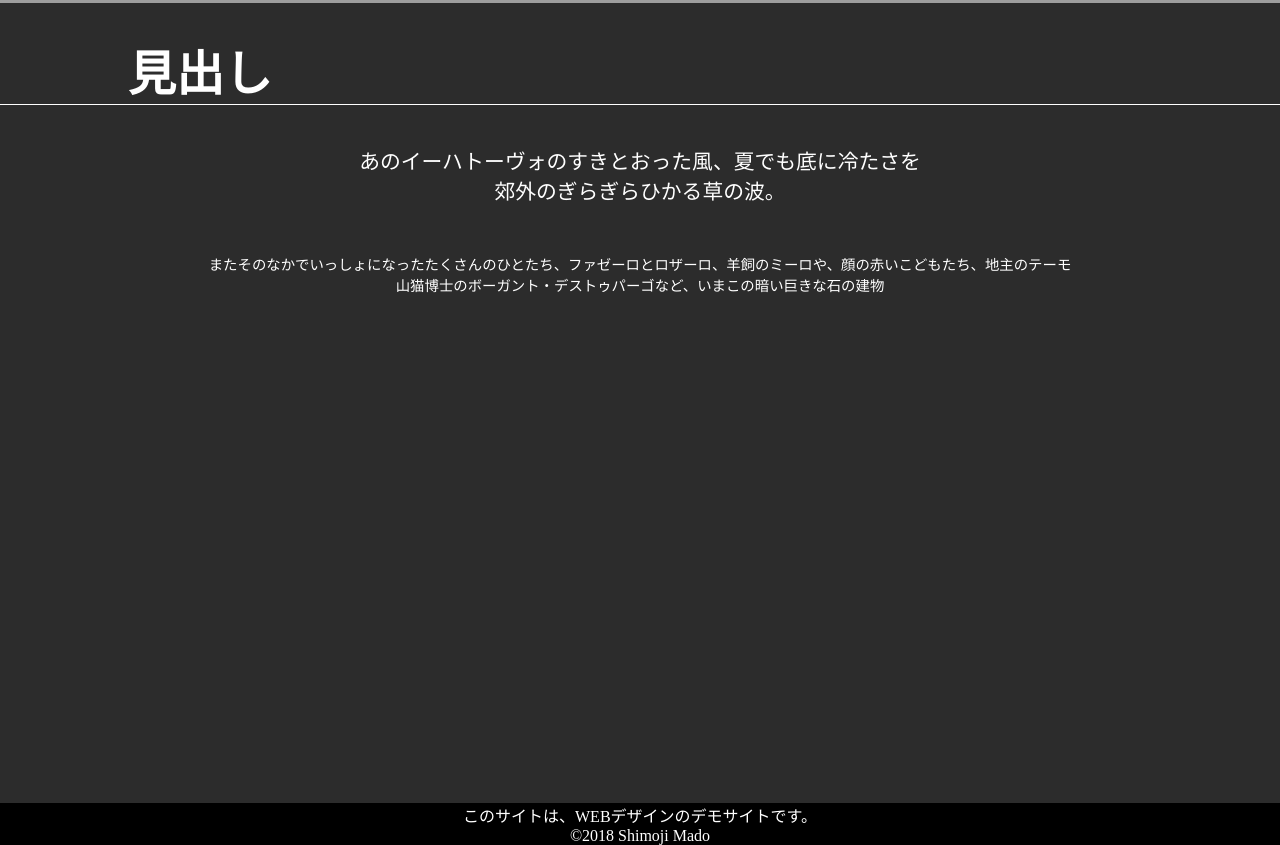
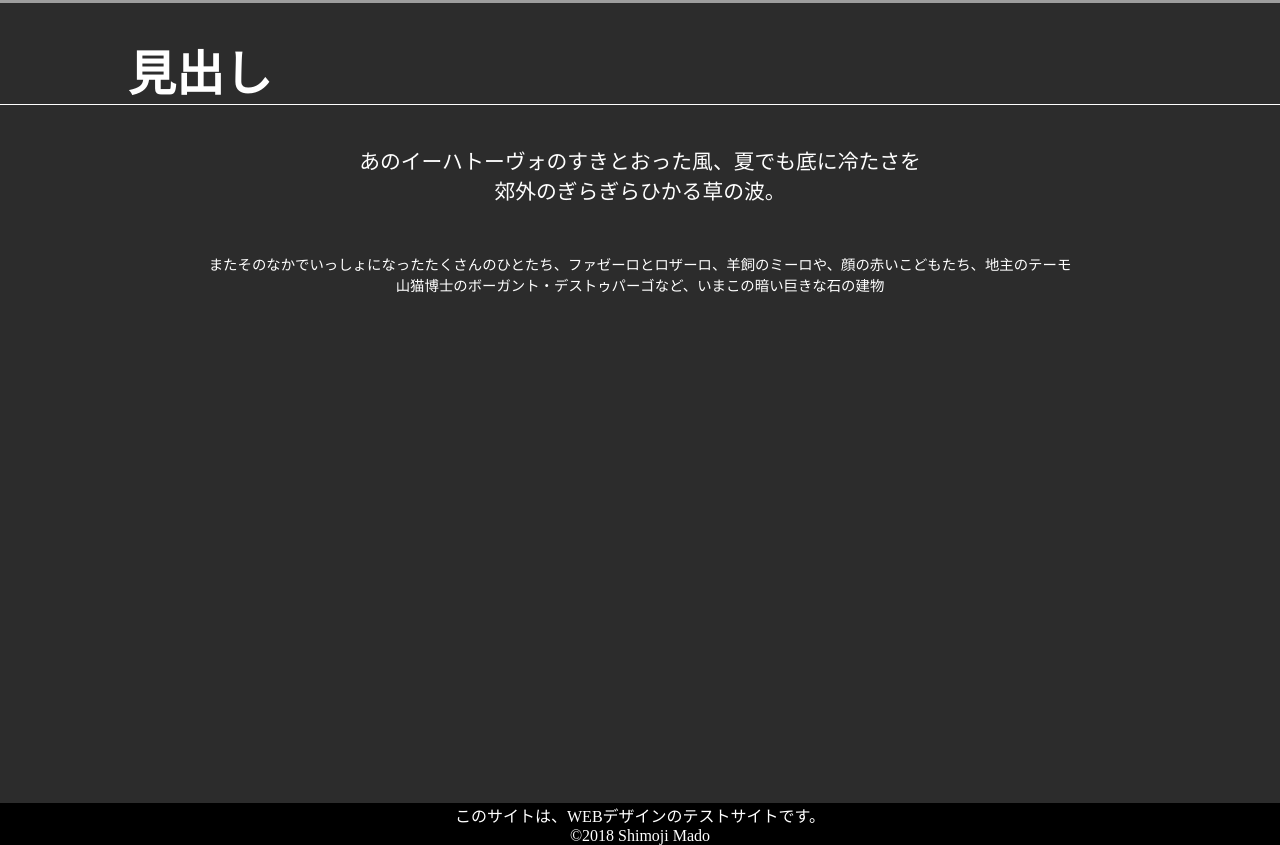
Before and after one commit to nanikamado/demo, a plain HTML site: page index.html in a window 1280 px wide. Shown: the part 797-1642 px from the top of the page. Drawn offline with Linux system fonts and the light colour scheme; grey boxes are pictures that could not be loaded; a web font is replaced by a local one.

Commit message:
Canged the discription of page

```diff
--- a/index.html
+++ b/index.html
@@ -122,7 +122,7 @@
     </div>
 
     <footer>
-        <div>このサイトは、WEBデザインのデモサイトです。</div>
+        <div>このサイトは、WEBデザインのテストサイトです。</div>
         <div>©2018 Shimoji Mado</div>
     </footer>
     <link href="https://fonts.googleapis.com/earlyaccess/kokoro.css" rel="stylesheet" />
```
